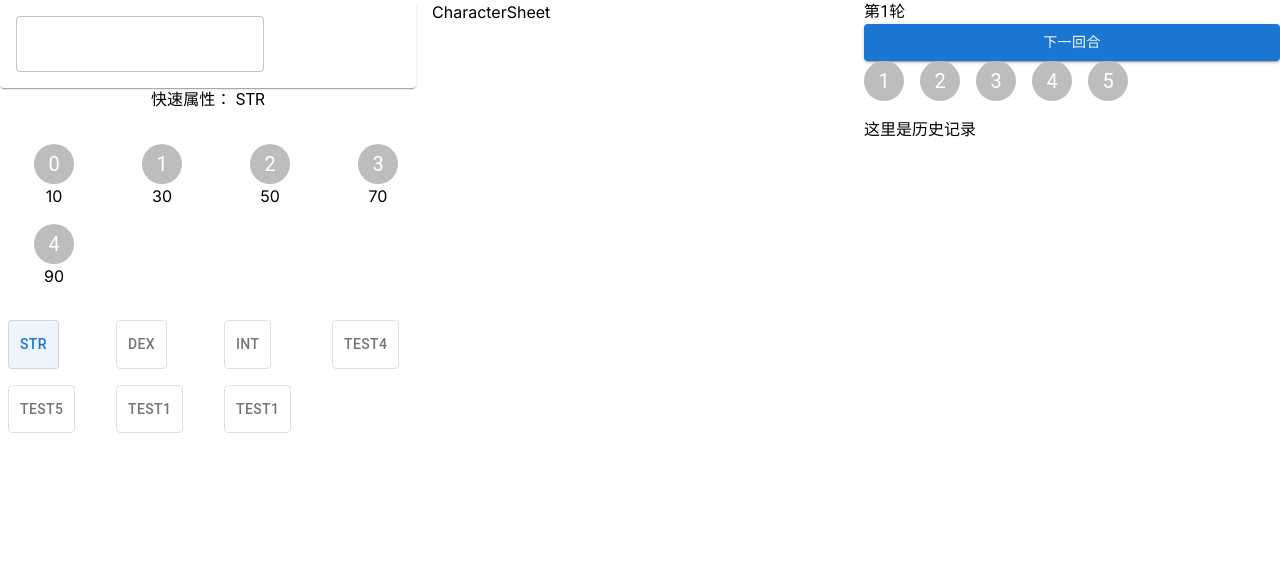
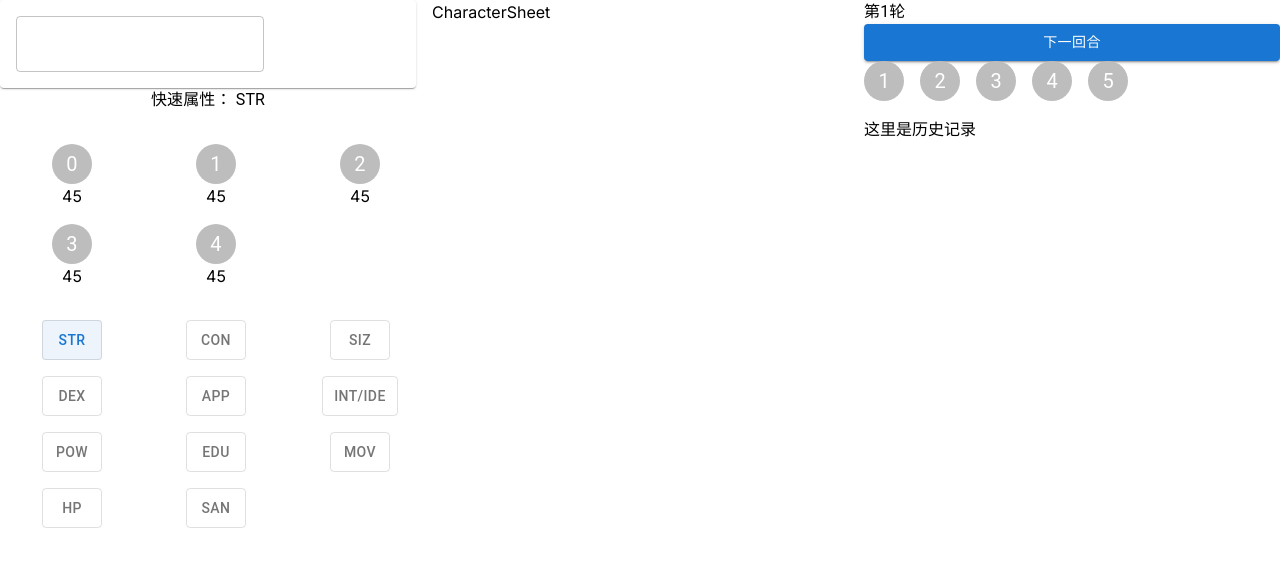
Before and after one commit to zytyan/coc_card, a Next.js app: page / in a window 1280 px wide. Shown: the top 566 px of the page. Built offline with nearby package versions, Linux system fonts and the light colour scheme.

Commit message:
Define attribute data structure

```diff
--- a/components/FastCharaterAttr.tsx
+++ b/components/FastCharaterAttr.tsx
@@ -3,7 +3,7 @@ import {useState} from "react";
 import {Container, Grid, Paper, Stack, ToggleButton, ToggleButtonGroup, Typography} from "@mui/material";
 import {Avatar} from "@mui/material";
 import React from "react";
-import {CharacterAttribute} from "@/datastructor/CharacterAttribute";
+import {Attribute} from "@/datastructor/CharacterAttribute";
 import {Character} from "@/datastructor/Character";
 
 const FastCharacterAttrBox = ({avatar, attr, key}) => {
@@ -22,20 +22,27 @@ const FastCharacterAttrBox = ({avatar, attr, key}) => {
     )
 }
 const FastAttrSelectBtn = ({name, setAttrKey, selectedComp, setSelectedComp}) => {
-
     return (
         <Grid item xs={1} key={name}>
+            <Stack
+                spacing={0}
+                alignItems="center"
+            >
                 <ToggleButton value={name}
                               color="primary"
                               selected={selectedComp === name}
                               onClick={() => {
-                              // change selected attr
-                              setSelectedComp(name)
-
-                              setAttrKey(name)
-                          }}>
+                                  setSelectedComp(name);
+                                  setAttrKey(name);
+                              }}
+                              style={{
+                                  minWidth: '60px',
+                                  height: '40px',
+                              }}
+                >
                     {name}
                 </ToggleButton>
+            </Stack>
         </Grid>
     )
 }
@@ -49,7 +56,7 @@ export const FastCharacterAttr = ({characters}) => {
             alignItems="center" // 水平居中
         >
             <Typography>快速属性： {attrKey}</Typography>
-            <Grid container spacing={2} columns={4}>
+            <Grid container spacing={2} columns={3}>
                 {characters.map((character, index) => {
                     console.log("ststajlksdfj");
                     return (<FastCharacterAttrBox avatar={index} attr={character?.attributes[attrKey]?.value ?? "nan"} key={index}/>);
@@ -57,23 +64,30 @@ export const FastCharacterAttr = ({characters}) => {
             </Grid>
 
 
-            <Grid container spacing={2} columns={4}>
+            <Grid container spacing={2} columns={3}>
                 <FastAttrSelectBtn name={"STR"} setAttrKey={setAttrKey} selectedComp={selectedComp}
                                    setSelectedComp={setSelectedComp}/>
-                <FastAttrSelectBtn name={"DEX"} setAttrKey={setAttrKey} selectedComp={selectedComp}
+                <FastAttrSelectBtn name={"CON"} setAttrKey={setAttrKey} selectedComp={selectedComp}
                                    setSelectedComp={setSelectedComp}/>
-                <FastAttrSelectBtn name={"INT"} setAttrKey={setAttrKey} selectedComp={selectedComp}
+                <FastAttrSelectBtn name={"SIZ"} setAttrKey={setAttrKey} selectedComp={setSelectedComp}
                                    setSelectedComp={setSelectedComp}/>
-                <FastAttrSelectBtn name={"TEST4"} setAttrKey={setAttrKey} selectedComp={selectedComp}
+                <FastAttrSelectBtn name={"DEX"} setAttrKey={setAttrKey} selectedComp={setSelectedComp}
                                    setSelectedComp={setSelectedComp}/>
-                <FastAttrSelectBtn name={"TEST5"} setAttrKey={setAttrKey} selectedComp={selectedComp}
+                <FastAttrSelectBtn name={"APP"} setAttrKey={setAttrKey} selectedComp={setSelectedComp}
                                    setSelectedComp={setSelectedComp}/>
-                <FastAttrSelectBtn name={"TEST1"} setAttrKey={setAttrKey} selectedComp={selectedComp}
+                <FastAttrSelectBtn name={"INT/IDE"} setAttrKey={setAttrKey} selectedComp={setSelectedComp}
                                    setSelectedComp={setSelectedComp}/>
-                <FastAttrSelectBtn name={"TEST1"} setAttrKey={setAttrKey} selectedComp={selectedComp}
+                <FastAttrSelectBtn name={"POW"} setAttrKey={setAttrKey} selectedComp={setSelectedComp}
+                                   setSelectedComp={setSelectedComp}/>
+                <FastAttrSelectBtn name={"EDU"} setAttrKey={setAttrKey} selectedComp={setSelectedComp}
+                                   setSelectedComp={setSelectedComp}/>
+                <FastAttrSelectBtn name={"MOV"} setAttrKey={setAttrKey} selectedComp={setSelectedComp}
+                                   setSelectedComp={setSelectedComp}/>
+                <FastAttrSelectBtn name={"HP"} setAttrKey={setAttrKey} selectedComp={setSelectedComp}
+                                   setSelectedComp={setSelectedComp}/>
+                <FastAttrSelectBtn name={"SAN"} setAttrKey={setAttrKey} selectedComp={setSelectedComp}
                                    setSelectedComp={setSelectedComp}/>
             </Grid>
-
         </Stack>
     )
 }
--- a/datastructor/Character.ts
+++ b/datastructor/Character.ts
@@ -1,10 +1,10 @@
-import {CharacterAttribute, CharacterAttributeFixed} from "@/datastructor/CharacterAttribute";
+import {Characteristic} from "@/datastructor/CharacterAttribute";
 
 export class Character {
     public name: string;
-    public attributes: { [key: string]: CharacterAttribute };
+    public attributes: { [key: string]: Characteristic };
 
-    constructor(name: string, attributes: CharacterAttribute[]) {
+    constructor(name: string, attributes: Characteristic[]) {
         this.name = name;
         this.attributes = {};
         attributes.forEach(attribute => {
@@ -12,5 +12,5 @@ export class Character {
         });
     }
 
-    private adjustByAge(): void {}; // todo
+    // private adjustByAge(): void {}; // todo
 }
--- a/datastructor/CharacterAttribute.ts
+++ b/datastructor/CharacterAttribute.ts
@@ -9,65 +9,151 @@ export class Characteristic {
     }
 }
 
-class Attribute extends Characteristic {
+export class Attribute extends Characteristic {
+    constructor(name: string, value: number) {
+        super(name, value);
+    }
+}
+
+export class BaseAttribute extends Attribute {
+    // BaseAttribute数值可以手动调整
+    // BaseAttribute调整之后需要更新DerivedAttribute、StatusAttribute和DerivedInformation
+
     constructor(name: string, value: number) {
         super(name, value);
     }
 }
 
 export class DerivedAttribute extends Attribute {
-    constructor(name: string, calculate: (attributes: Attribute[]) => number, attributes: Attribute[]) {
+    // DerivedAttribute数值不能手动设置，只能根据BaseAttribute推导出
+
+    constructor(name: string, calculate: (attributes: { [key: string]: Attribute }) => number, attributes: { [key: string]: Attribute }) {
         super(name, calculate(attributes));
     }
 }
 
-export class StatusAttribute extends Attribute {
-    public max: number;
-    public min: number;
+export class StatusAttribute extends Characteristic {
+    // StatusAttribute显示两个数值，分别表示当前数值和最大数值
 
-    constructor(name: string, value: number) {
-        super(name, value);
+    public current: Attribute;
+    public max: Attribute;
+
+    constructor(name: string, initialAttribute: Attribute, maxAttribute: Attribute) {
+        super(name, `${initialAttribute.value}/${maxAttribute.value}`);
+
+        this.current = initialAttribute;
+        this.max = maxAttribute;
+        this.updateValue();
+    }
+
+    public updateValue() {
+        if (this.current.value > this.max.value) {
+            this.current.value = this.max.value;
+            console.log(`The value of ${this.current.name} is greater than the maximum value ${this.max.value}`);
+        } // 只判断上届，不判断下届。有时可能出现Value小于0的情况。
+        this.value = `${this.current.value} / ${this.max.value}`;
     }
 
     public increase(value: number) {
-        this.value += value
-        if (this.value > this.max) {
-            this.value = this.max;
-            console.log(`The value of ${this.name} is greater than the maximum value ${this.max}`);
-        }
+        this.current.value += value;
+        this.updateValue();
     }
 
     public decrease(value: number) {
-        this.value -= value
-        if (this.value < this.min) {
-            this.value = this.min;
-            console.log(`The value of ${this.name} is less than the minimum value ${this.min}`);
-        }
+        this.current.value -= value;
+        this.updateValue();
     }
 }
 
 export class Skill extends Characteristic {
-    constructor(name: string, value: number) {
-        super(name, value)
+    constructor(name: string, baseValue: number, growth: number, occupation: number, personalInterest: number) {
+        super(name, baseValue)
+        this.value += growth + occupation + personalInterest
     }
 }
 
-export class Background extends Characteristic {
+export class Information extends Characteristic {
     constructor(name: string, value: string) {
         super(name, value)
     }
 }
 
+export class BaseInformation extends Information {
+    // BaseInformation可以手动调整
+
+    constructor(name: string, value: string) {
+        super(name, value)
+    }
+}
+
+export class DerivedInformation extends Information {
+    // DerivedInformation不能手动设置，只能根据BaseAttribute推导出，但是不依赖于BaseInformation
+
+    constructor(name: string, calculate: (attributes: { [key: string]: Attribute }) => string, attributes: { [key: string]: Attribute }) {
+        super(name, calculate(attributes));
+    }
+}
+
 export const testDefaultCharacterAttributes = (base: number) => {
-    return [
-        new Attribute('STR', base++),
-        new Attribute('CON', base++),
-        new Attribute('SIZ', base++),
-        new Attribute('DEX', base++),
-        new Attribute('APP', base++),
-        new Attribute('INT', base++),
-        new Attribute('POW', base++),
-        new Attribute('EDU', base++),
-        new Attribute('MOV', base++),
-    ]
+    const STR = new BaseAttribute('STR', 45);
+    const CON = new BaseAttribute('CON', 30);
+    const SIZ = new BaseAttribute('SIZ', 75);
+    const DEX = new BaseAttribute('DEX', 50);
+    const APP = new BaseAttribute('APP', 50);
+    const INT_IDE = new BaseAttribute('INT/IDE', 50);
+    const POW = new BaseAttribute('POW', 90);
+    const EDU = new BaseAttribute('EDU', 90);
+    const MOV = new BaseAttribute('MOV', 7);
+
+    // 计算状态推导属性 HP
+    const MaxHP = new DerivedAttribute('MaxHP', (attrs) => Math.floor((attrs.SIZ.value + attrs.CON.value) / 10), {'SIZ': SIZ, 'CON': CON});
+    const CurrentHP = new BaseAttribute('CurrentHP', MaxHP.value);
+    const HP = new StatusAttribute('HP', CurrentHP, MaxHP);
+
+
+    // 计算推导属性 DM (Damage Bonus)
+    const DM = new DerivedInformation('DM', (attrs) => {
+        const total = attrs.STR.value + attrs.SIZ.value;
+        if (total <= 64) return '-2';
+        if (total <= 84) return '-1';
+        if (total <= 124) return '0';
+        if (total <= 164) return '1d4';
+        if (total <= 204) return '1d6';
+        if (total <= 284) return '2d6';
+        if (total <= 364) return '3d6';
+        if (total <= 444) return '4d6';
+        return '5d6';
+    }, {'STR': STR, 'SIZ': SIZ});
+
+    // 计算推导属性 BUI (Build)
+    const BUI = new DerivedAttribute('BUI', (attrs) => {
+        const total = attrs.STR.value + attrs.SIZ.value;
+        if (total <= 64) return -2;
+        if (total <= 84) return -1;
+        if (total <= 124) return 0;
+        if (total <= 164) return 1;
+        if (total <= 204) return 2;
+        if (total <= 284) return 3;
+        if (total <= 364) return 4;
+        if (total <= 444) return 5;
+        return 6;
+    }, {'STR': STR, 'SIZ': SIZ});
+
+    // 计算基础闪避 (基础闪避(自身属性) = DEX/2。最终闪避(技能) = 基础闪避 + 成长点 + 职业点 + 兴趣点)
+    const BaseDodge = new DerivedAttribute('BaseDodge', (attrs) => Math.floor(attrs.DEX.value / 2), {'DEX': DEX});
+
+
+    // 克苏鲁神话技能
+    const CthulhuMythos = new Skill('CthulhuMythos', 1, 4, 0, 0)
+
+    // 计算状态推导属性 SAN (SAN值的最大值 = 99 - 克苏鲁神话技能, 初始值 = 意志)
+    const MaxSAN = new DerivedAttribute('MaxSAN', (attrs) => 99 - attrs.CthulhuMythos.value, {'CthulhuMythos': CthulhuMythos});
+    const CurrentSAN = new BaseAttribute('CurrentSAN', POW.value);
+    const SAN = new StatusAttribute('SAN', CurrentSAN, MaxSAN);
+
+    return [STR, CON, SIZ, DEX, APP, INT_IDE, POW, EDU, MOV, DM, BUI,
+        MaxHP, CurrentHP, HP,
+        MaxSAN, CurrentSAN, SAN,
+        CthulhuMythos,
+    ];
 }
```
Lines whose indentation alone changed are shown as unchanged.
